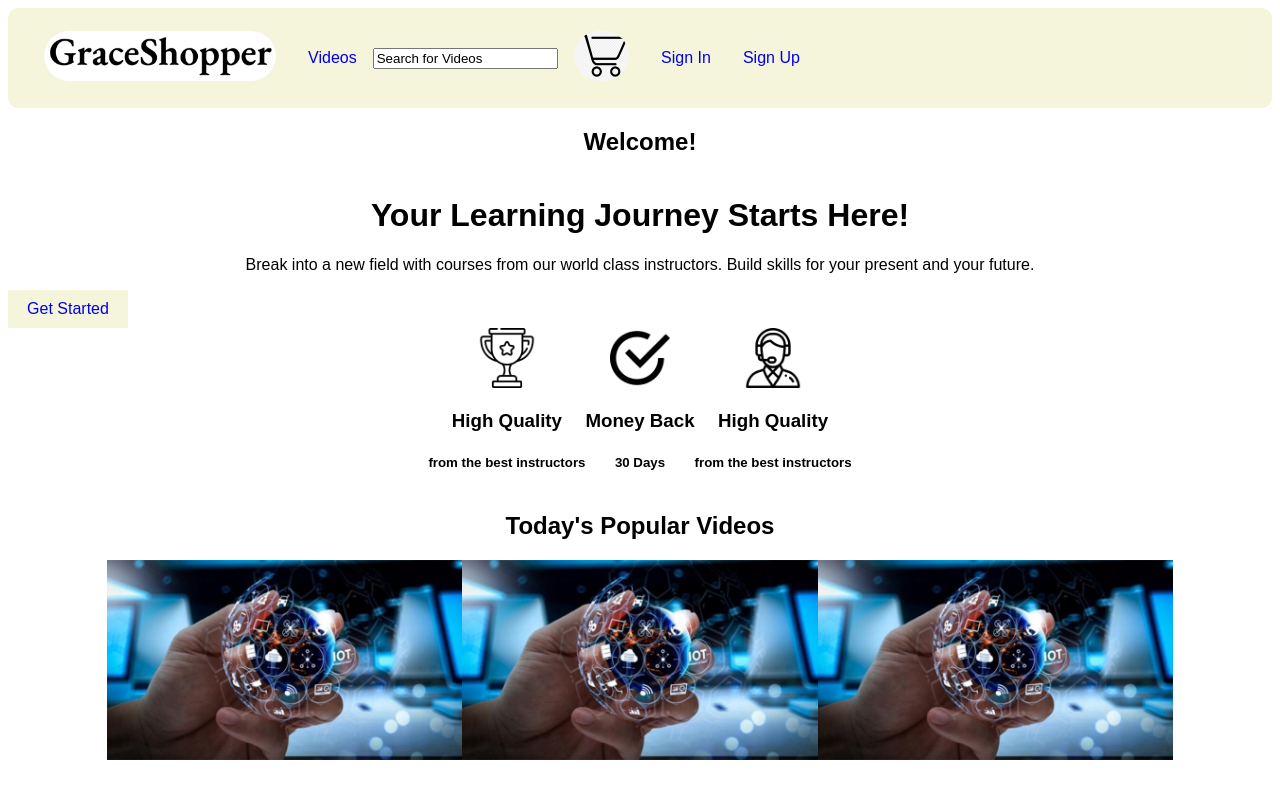
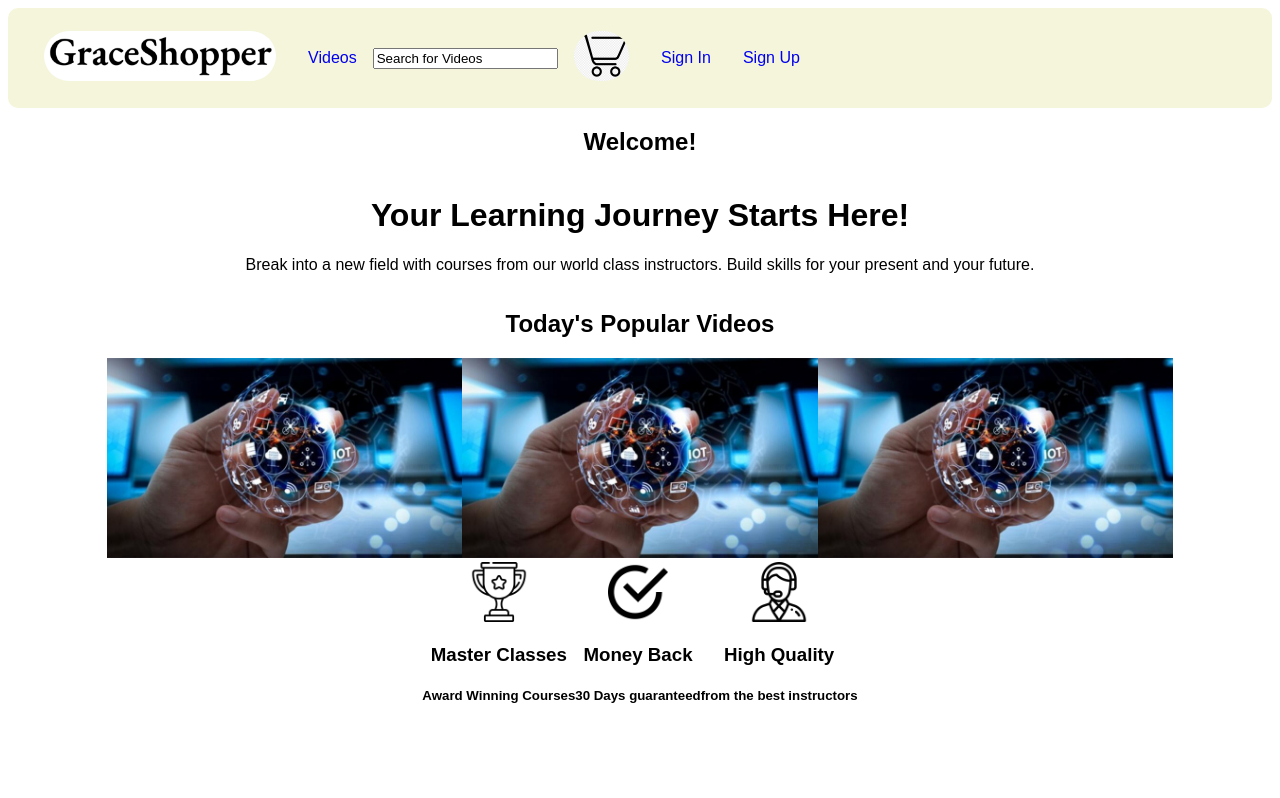
Before and after one commit to 2109graceshopper/Udemy-Larks, a React app: page / in a window 1280 px wide. Built offline with nearby package versions, Linux system fonts and the light colour scheme.

Commit message:
Landingpage changes for tmrw

```diff
--- a/client/components/LandingPage/LandingPage.js
+++ b/client/components/LandingPage/LandingPage.js
@@ -1,44 +1,46 @@
-import React from 'react';
-import { BrowserRouter as Router, Route, Link, Switch } from 'react-router-dom';
+import React from "react";
+import { BrowserRouter as Router, Route, Link, Switch } from "react-router-dom";
 
 class LandingPage extends React.Component {
   render() {
     return (
       <div>
-        <main className='main'>
+        <main className="main">
           <div>
             <h1>Your Learning Journey Starts Here!</h1>
             <p>
               Break into a new field with courses from our world class
               instructors. Build skills for your present and your future.
             </p>
-            <div className='cta-get-started'>
+            {/* <div className='cta-get-started'>
               <Link to={'/videos'}>Get Started</Link>
-            </div>
+            </div> */}
           </div>
         </main>
-        <section className='services'>
+
+        <section>
+          <h1>Today's Popular Videos</h1>
+          <img className="carousel-image" src="/icons/video-placeholder.jpeg" />
+          <img className="carousel-image" src="/icons/video-placeholder.jpeg" />
+          <img className="carousel-image" src="/icons/video-placeholder.jpeg" />
+        </section>
+
+        <section className="services">
           <div>
-            <img className='trophy-icon' src='/icons/trophy.png' />
+            <img className="trophy-icon" src="/icons/trophy.png" />
+            <h3>Master Classes</h3>
+            <h5>Award Winning Courses</h5>
+          </div>
+          <div>
+            <img className="check-mark-icon" src="icons/check-mark.png" />
+            <h3>Money Back</h3>
+            <h5>30 Days guaranteed</h5>
+          </div>
+          <div>
+            <img className="support-icon" src="icons/support.png" />
             <h3>High Quality</h3>
             <h5>from the best instructors</h5>
           </div>
-          <div>
-            <img className='check-mark-icon' src='icons/check-mark.png' />
-            <h3>Money Back</h3>
-            <h5>30 Days</h5>
-          </div>
-          <div>
-            <img className='support-icon' src='icons/support.png' />
-            <h3>High Quality</h3>
-            <h5>from the best instructors</h5>
-          </div>
-        </section>
-        <section>
-          <h1>Today's Popular Videos</h1>
-          <img className='carousel-image' src='/icons/video-placeholder.jpeg' />
-          <img className='carousel-image' src='/icons/video-placeholder.jpeg' />
-          <img className='carousel-image' src='/icons/video-placeholder.jpeg' />
         </section>
       </div>
     );
```
